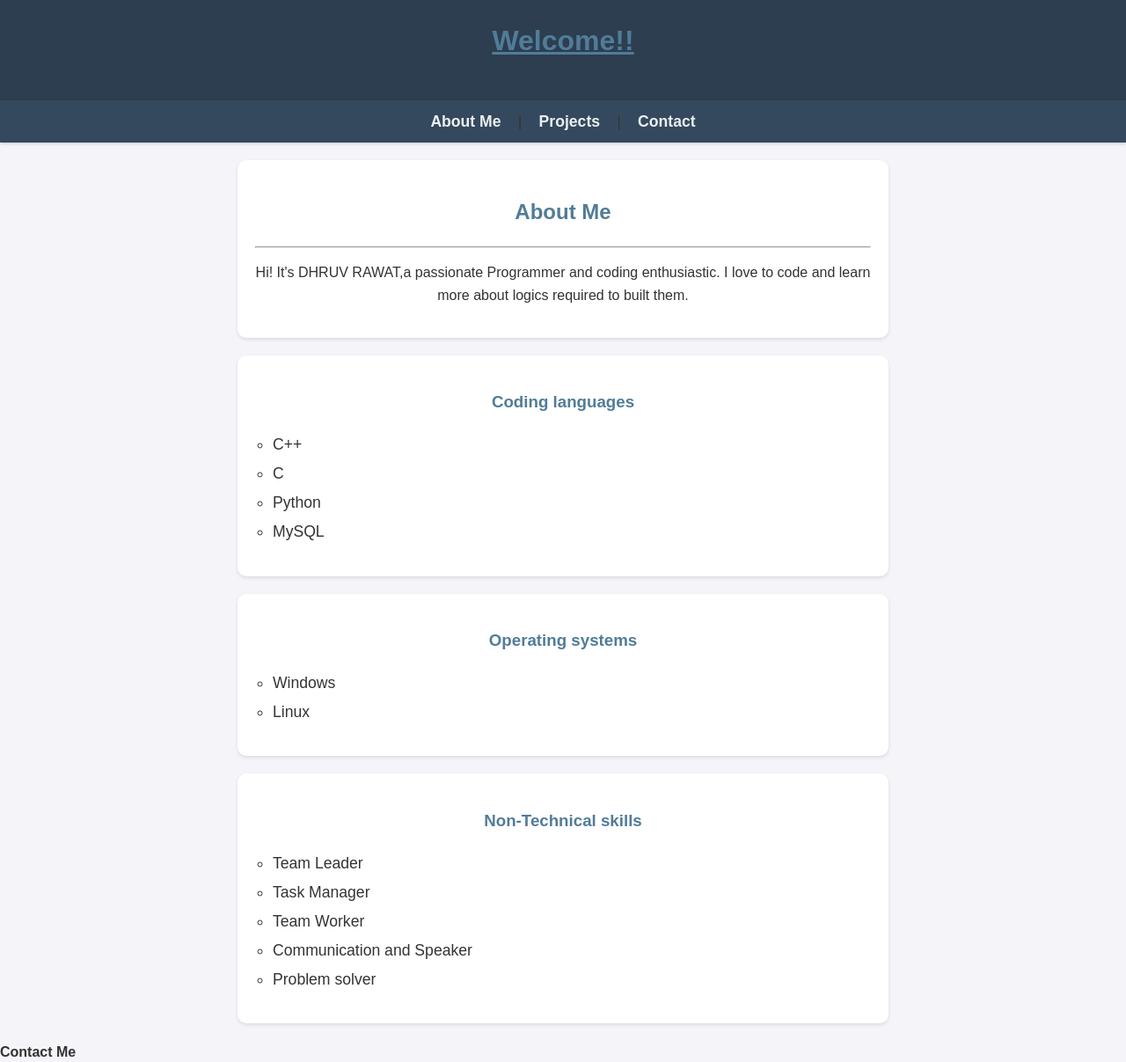
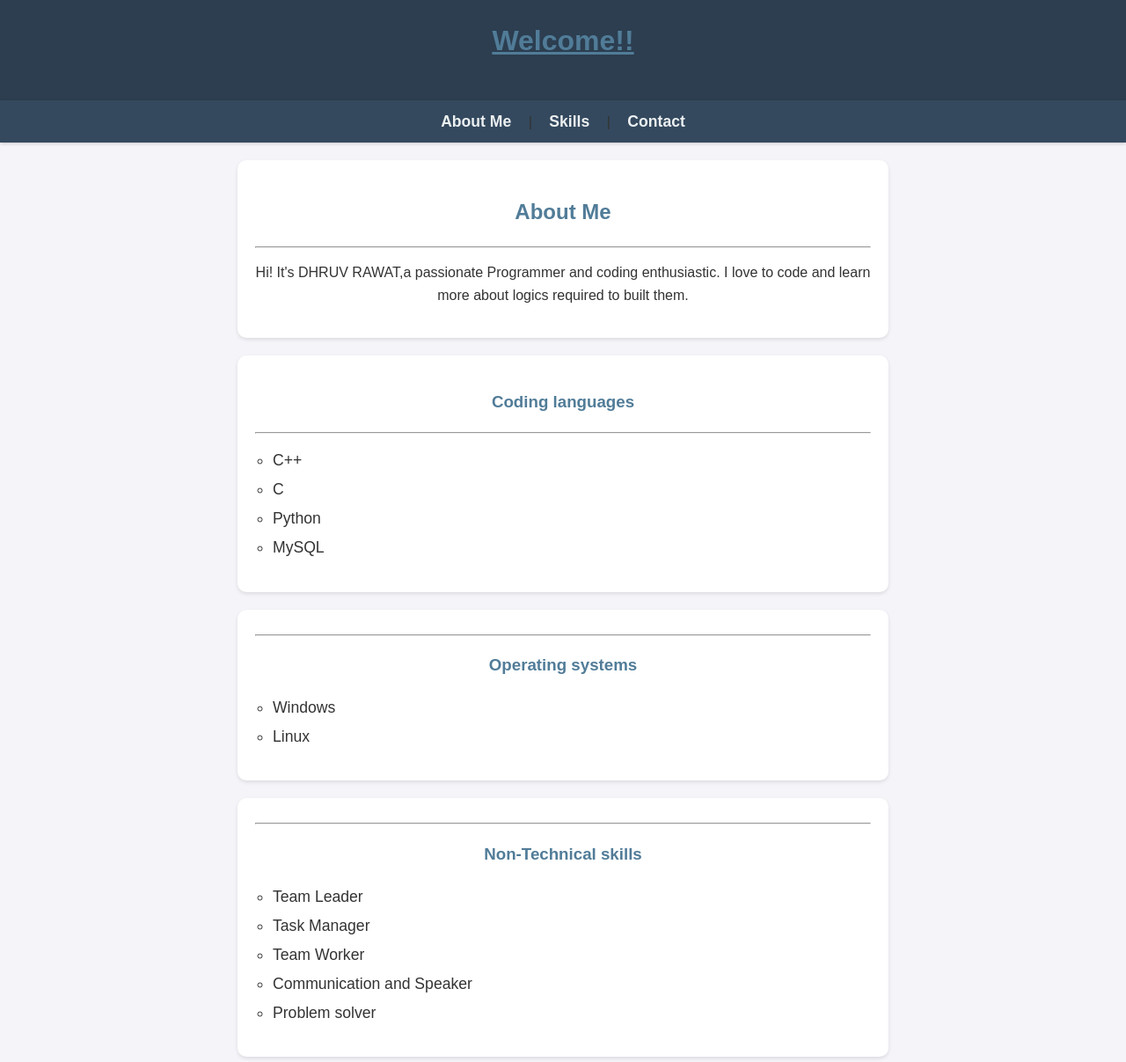
Before and after one commit to Dhruvrawat04/Myportfolio, a plain HTML site: page index.html in a window 1280 px wide. Shown: the part 20-1227 px from the top of the page at 88% size. Drawn offline with Linux system fonts and the light colour scheme.

Commit message:
index.html

```diff
--- a/index.html
+++ b/index.html
@@ -10,7 +10,7 @@
 <h1><u>Welcome!!</u></h1>
 </header>
 <nav><a href="#about">About Me</a> |
-    <a href="#languages">Projects</a> |
+    <a href="#languages">Skills</a> |
     <a href="#contact">Contact</a>
   </nav>
 
@@ -22,7 +22,7 @@
 
 
     <section id="languages">
-        <h3>Coding languages</h3>
+        <h3>Coding languages</h3><hr>
         <ul type="circle">
             <li>C++</li>
             <li>C</li>
@@ -31,7 +31,7 @@
         </ul>
       </section>
 
-      <section id="OS">
+      <section id="OS"><hr>
         <h3>Operating systems</h3>
         <ul type="circle">
 
@@ -39,7 +39,7 @@
             <li>Linux</li>
         </ul>
       </section>
-      <section id="skills">
+      <section id="skills"><hr>
       <h3>Non-Technical skills</h3>
       <ul type="circle">
           <li>Team Leader</li>
```
